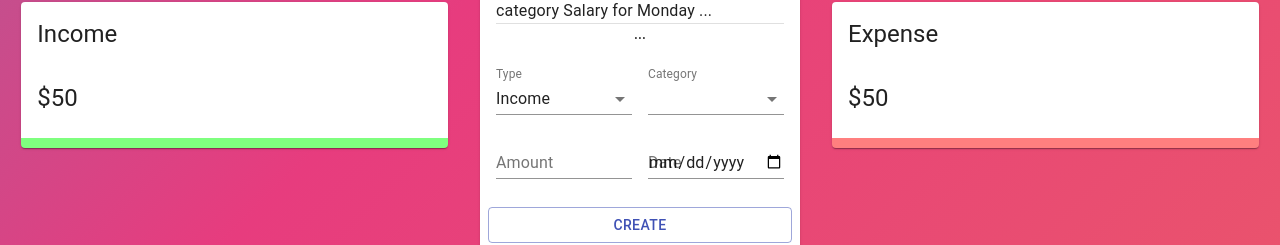
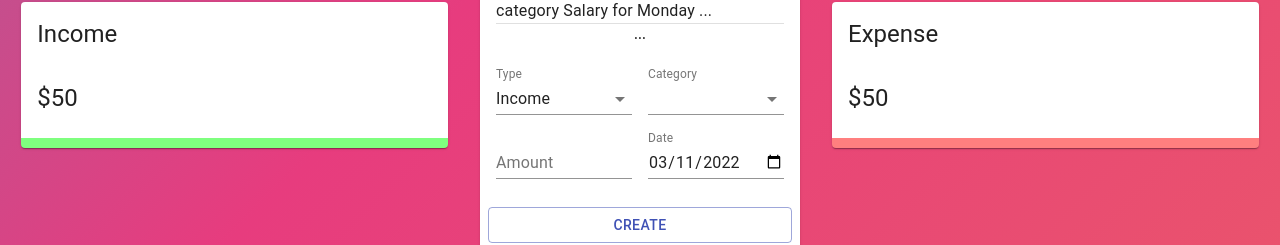
Before and after one commit to Darolo13/track-it, a React (Create React App) app: page / in a window 1280 px wide. Shown: the part 325-570 px from the top of the page. Built offline with nearby package versions, Linux system fonts and the light colour scheme.

Commit message:
Handle Date Format

```diff
--- a/src/components/Main/Form/index.jsx
+++ b/src/components/Main/Form/index.jsx
@@ -11,6 +11,7 @@
   MenuItem } from '@material-ui/core';
 import { v4 as uuidv4 } from 'uuid';
 
+import formatDate from '../../../utils/formatDate';
 import { ExpenseTrackerContext } from '../../../context/context';
 
 
@@ -23,7 +24,7 @@
   amount: '',
   category: '',
   type: 'Income',
-  date: new Date(),
+  date: formatDate(new Date()),
 }
 
 const Form = () => {
@@ -69,7 +70,7 @@
         <TextField type="number" label="Amount" fullWidth value={formData.amount} onChange={(e) => setFormData({ ...formData, amount: e.target.value})} />
       </Grid>
       <Grid item xs={6}>
-        <TextField type="date" label="Date" fullWidth value={formData.date} onChange={(e) => setFormData({ ...formData, date: e.target.value})} />
+        <TextField type="date" label="Date" fullWidth value={formData.date} onChange={(e) => setFormData({ ...formData, date: formatDate(e.target.value)})} />
       </Grid>
       <Button className={classes.button} variant="outlined" color="primary" fullWidth onClick={createTransaction}>Create</Button>
     </Grid>
--- /dev/null
+++ b/src/utils/formatDate.js
@@ -0,0 +1,18 @@
+const formatDate = (date) => {
+  const d = new Date(date);
+  let month = `${d.getMonth() + 1}`;
+  const day = `${d.getDate()}`;
+  const year = d.getFullYear();
+
+  if (month.length < 2) {
+    month = `0${month}`;
+  }
+
+  if (day.length < 2) {
+    day = `0${day}`;
+  }
+
+  return [year, month, day].join('-');
+}
+
+export default formatDate;
```
